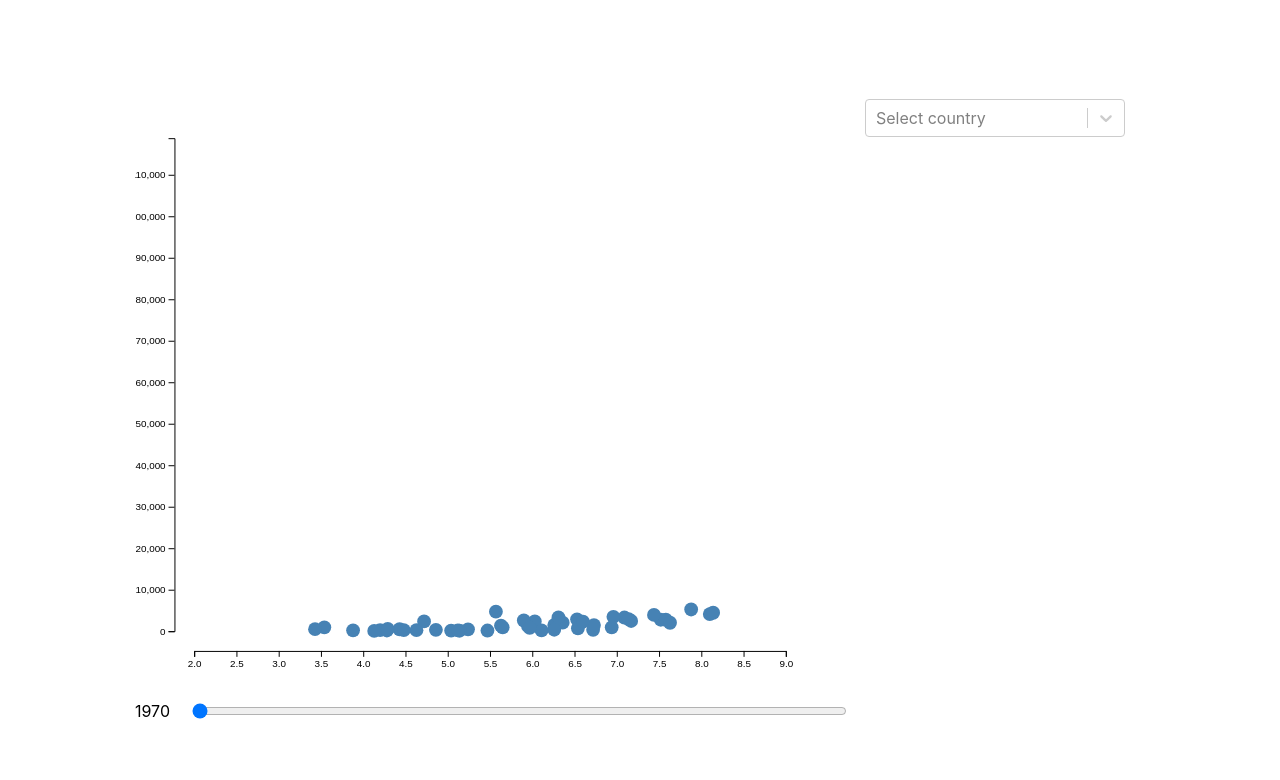
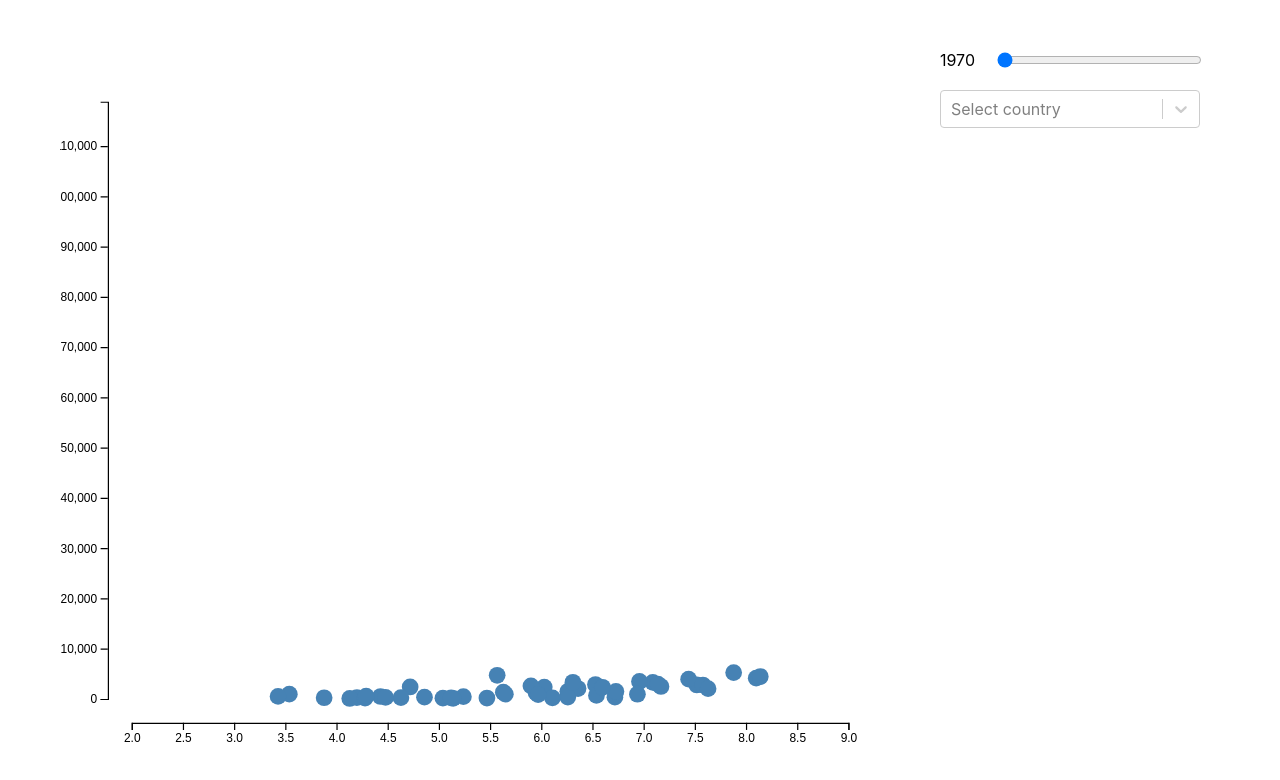
Before and after one commit to laurikin/economic-freedom-visualization, a React (Create React App) app: page / in a window 1280 px wide. Shown: the top 780 px of the page. Built offline with nearby package versions, Linux system fonts and the light colour scheme.

Commit message:
move range slider to top-right to get more space for graph

```diff
--- a/src/App.css
+++ b/src/App.css
@@ -11,15 +11,14 @@
     margin: auto;
     display: grid;
     grid-template-columns: 1fr 300px;
-    grid-template-rows: 1fr max-content;
+    grid-template-rows: 1fr;
     grid-row-gap: 10px;
     grid-template-areas:
         "chart side-bar"
-        "range side-bar"
     ;
     padding: 20px;
     width: 100vw;
-    max-width: 1050px;
+    max-width: 1200px;
     box-sizing: border-box;
 }
 
@@ -32,7 +31,6 @@
 }
 
 #range-selector {
-    grid-area: range;
     display: grid;
     grid-auto-flow: column;
     grid-template-columns: max-content 1fr;
--- a/src/App.tsx
+++ b/src/App.tsx
@@ -115,6 +115,26 @@ const App = ({ data: inputData }: { data: IData }) => {
             <div
                 id="side-bar"
             >
+                <div
+                    id="range-selector"
+                >
+                    <div>{years[dataInd]}</div>
+
+                    <input
+                        type="range"
+                        value={dataInd}
+                        onChange={(e) => {
+                            e.preventDefault()
+                            e.stopPropagation()
+
+                            setDataInd(parseInt(e.currentTarget.value, 10))
+                        }}
+                        min="0"
+                        max={years.length - 1}
+                    />
+
+                </div>
+
                 <Select
                     options={options}
                     hideSelectedOptions={true}
@@ -144,25 +164,6 @@ const App = ({ data: inputData }: { data: IData }) => {
                 />
             </div>
 
-            <div
-                id="range-selector"
-            >
-                <div>{years[dataInd]}</div>
-
-                <input
-                    type="range"
-                    value={dataInd}
-                    onChange={(e) => {
-                        e.preventDefault()
-                        e.stopPropagation()
-
-                        setDataInd(parseInt(e.currentTarget.value, 10))
-                    }}
-                    min="0"
-                    max={years.length - 1}
-                />
-
-            </div>
         </div>
     )
 }
--- a/src/ScatterPlot.css
+++ b/src/ScatterPlot.css
@@ -4,7 +4,7 @@
 }
 
 .scatterplot.selection {
-    fill: lightgray;
+    fill: #ddd;
 }
 
 .scatterplot .highlight circle {
@@ -15,7 +15,7 @@
 }
 
 .scatterplot .highlight circle.selection-mode {
-    fill: lightgray;
+    fill: #ddd;
 }
 
 .scatterplot .highlight circle.selected {
```
